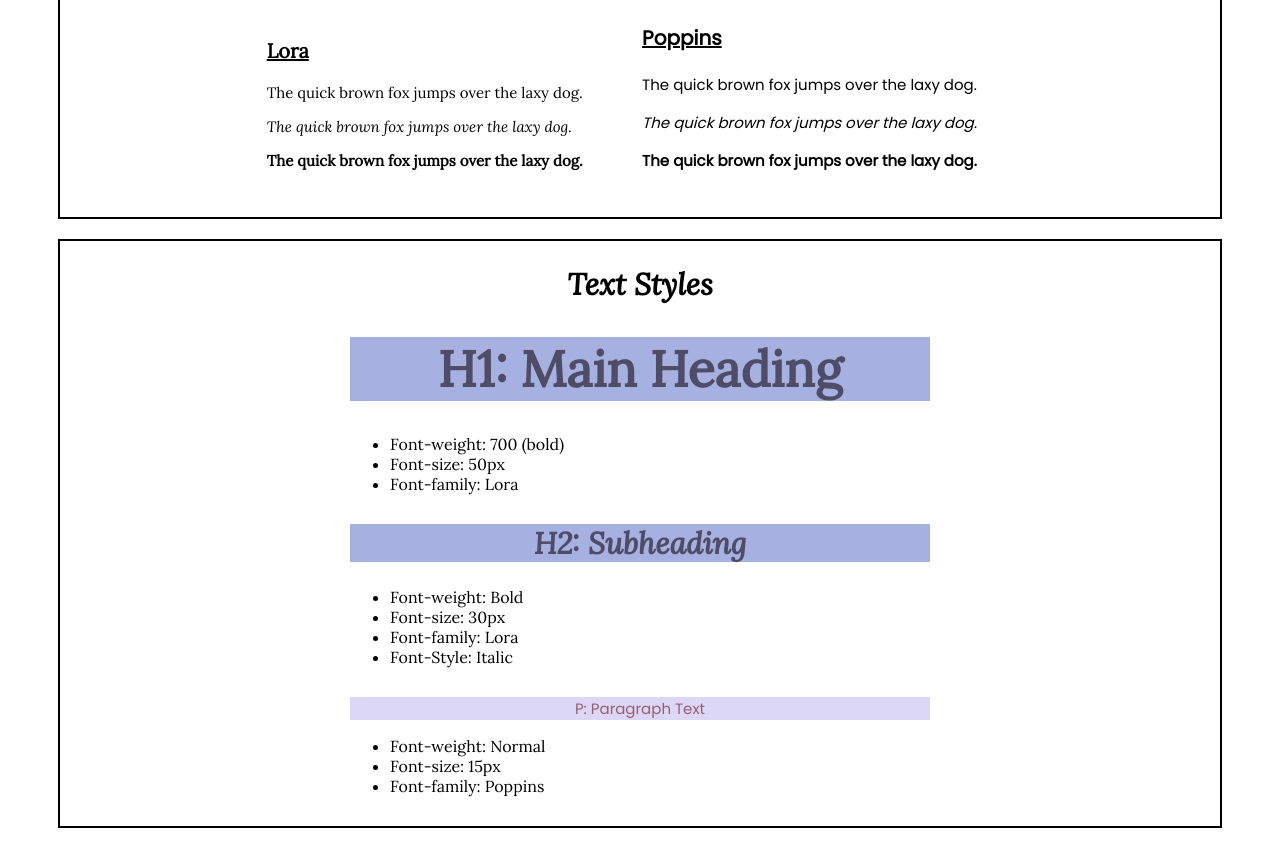
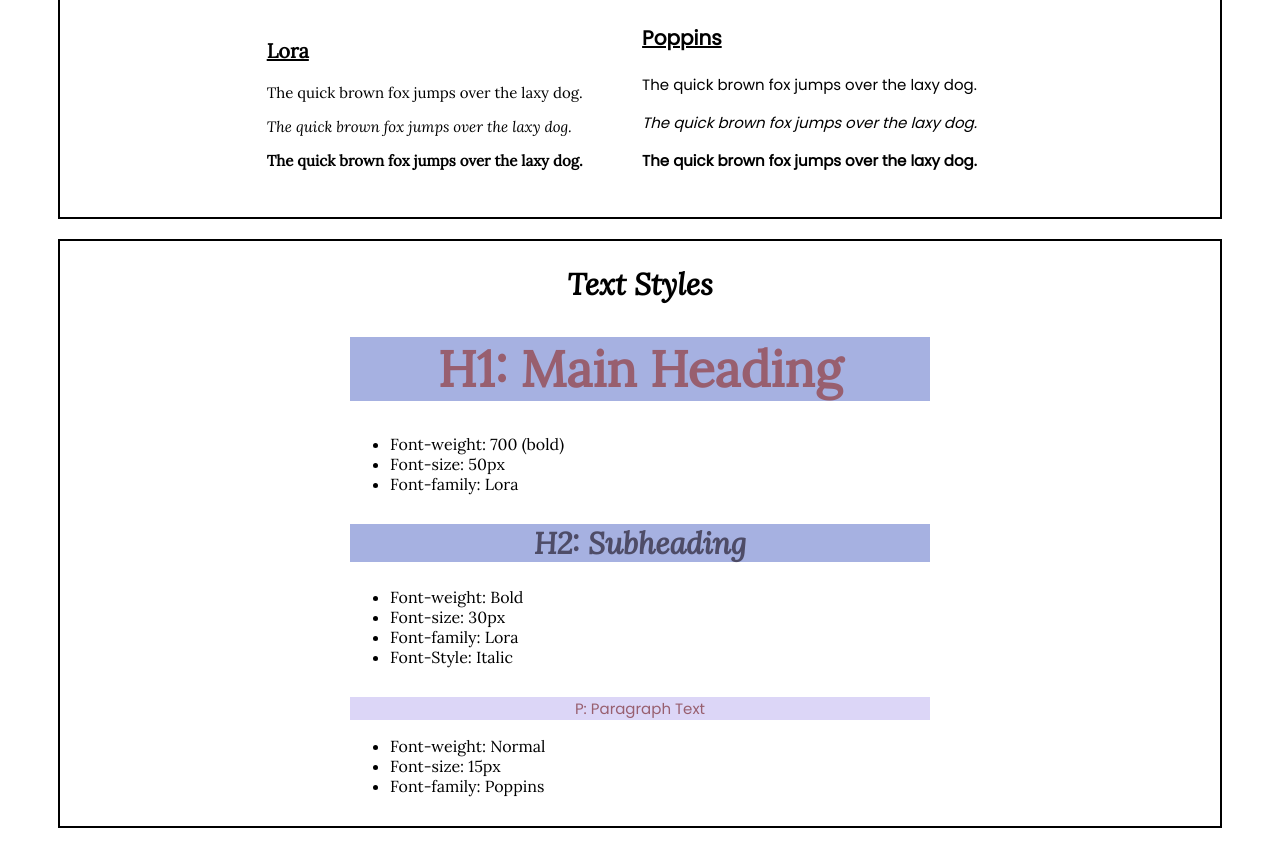
Before and after one commit to hjquiner/web_design_system, a plain HTML site: page index.html in a window 1280 px wide. Shown: the part 662-1510 px from the top of the page. Drawn offline with Linux system fonts and the light colour scheme.

Commit message:
color text style changes

```diff
--- a/style.css
+++ b/style.css
@@ -99,7 +99,7 @@ p {
 
 .text-detail h1 {
     background-color: #a6b1e1;
-    color: #4e4c67;
+    color: #985f6f;
 }
 
 .text-detail h2 {
```
